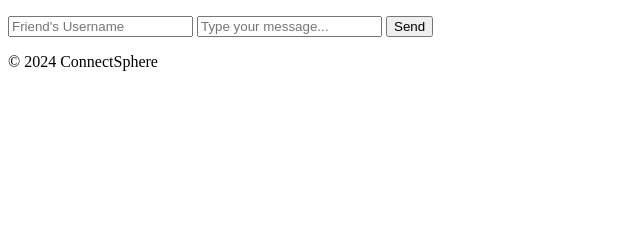
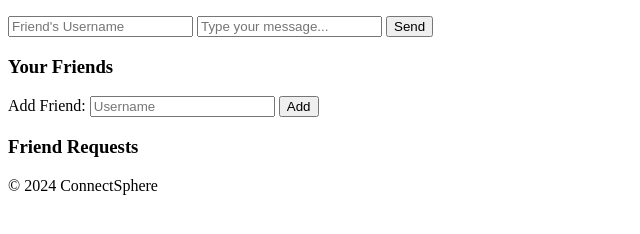
Before and after one commit to flippythegr8/ConnectSphere, a plain HTML site: page dms.html in a window 1280 px wide. Shown: the part 168-402 px from the top of the page, without its empty margins (0-640 px from the left). Drawn offline with Linux system fonts and the light colour scheme.

Commit message:
Update dms.html

```diff
--- a/dms.html
+++ b/dms.html
@@ -41,6 +41,29 @@
             </form>
         </section>
     </main>
+    <main class="dms-container">
+    <aside class="friends-list">
+        <h3>Your Friends</h3>
+        <ul id="friendsUl">
+            <!-- Friends will be dynamically populated here -->
+        </ul>
+        <form id="friendForm">
+            <label for="friendUsername">Add Friend:</label>
+            <input type="text" id="friendUsername" placeholder="Username" required>
+            <button type="submit">Add</button>
+        </form>
+
+        <!-- Friend Requests Section -->
+        <h3>Friend Requests</h3>
+        <ul id="friendRequestsUl">
+            <!-- Friend requests will be dynamically populated here -->
+        </ul>
+    </aside>
+
+    <section class="chat-area">
+        <!-- ... (Existing chat area) -->
+    </section>
+</main>
 
     <footer>
         <p>&copy; 2024 ConnectSphere</p>
```
